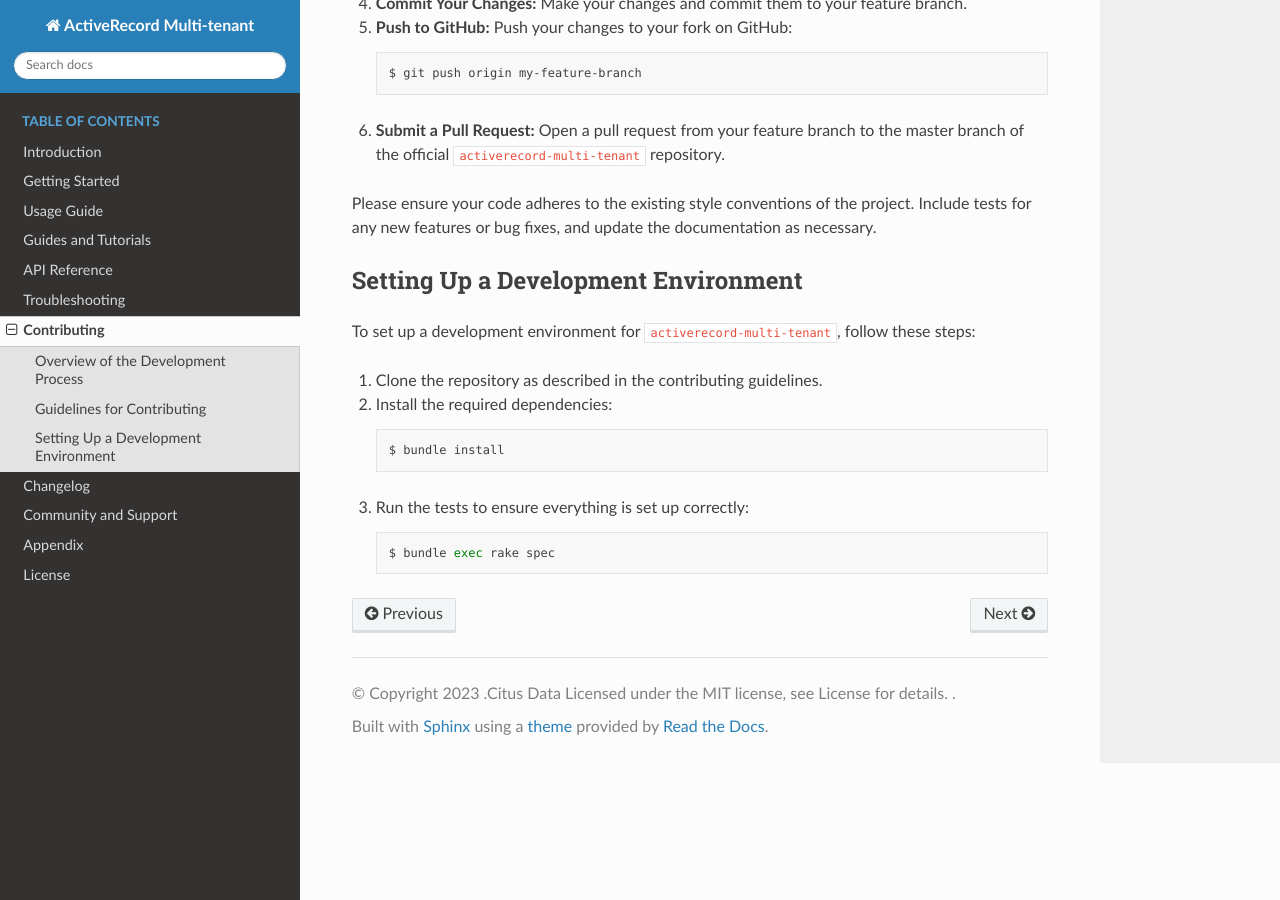
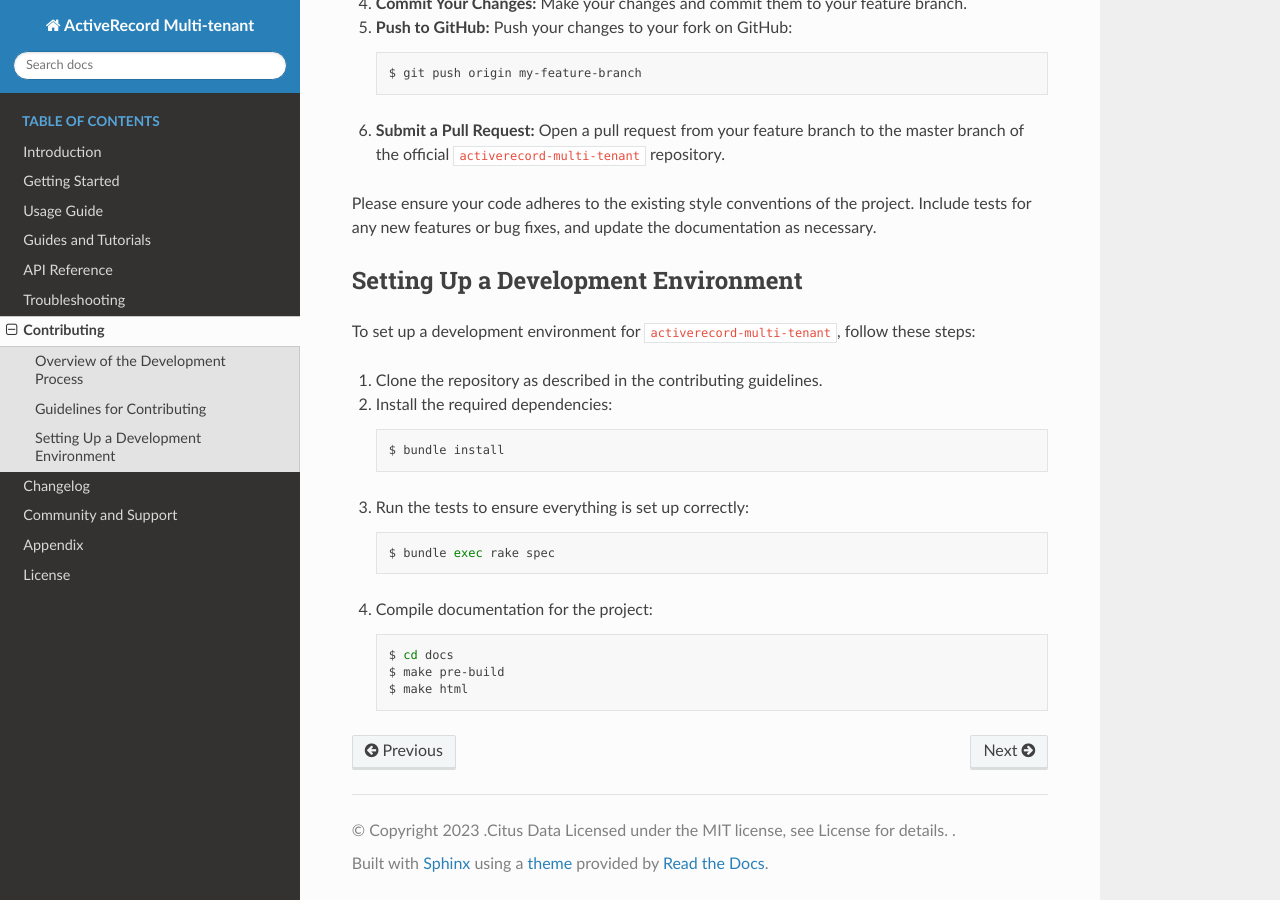
Before and after one commit to citusdata/activerecord-multi-tenant, a Sphinx documentation site: the page built from docs/source/contributing.rst, in a window 1280 px wide and 900 px high, scrolled down 738 px. Built offline with Sphinx 7.4.7 and the Read the Docs theme 2.0.0, drawn with Linux system fonts in a browser that asks for light colours.

Commit message:
Adds compilation steps in contributing file

```diff
--- a/docs/source/contributing.rst
+++ b/docs/source/contributing.rst
@@ -59,3 +59,11 @@ To set up a development environment for ``activerecord-multi-tenant``, follow th
    .. code-block:: bash
 
       $ bundle exec rake spec
+
+4. Compile documentation for the project:
+
+   .. code-block:: bash
+
+      $ cd docs
+      $ make pre-build
+      $ make html
```
